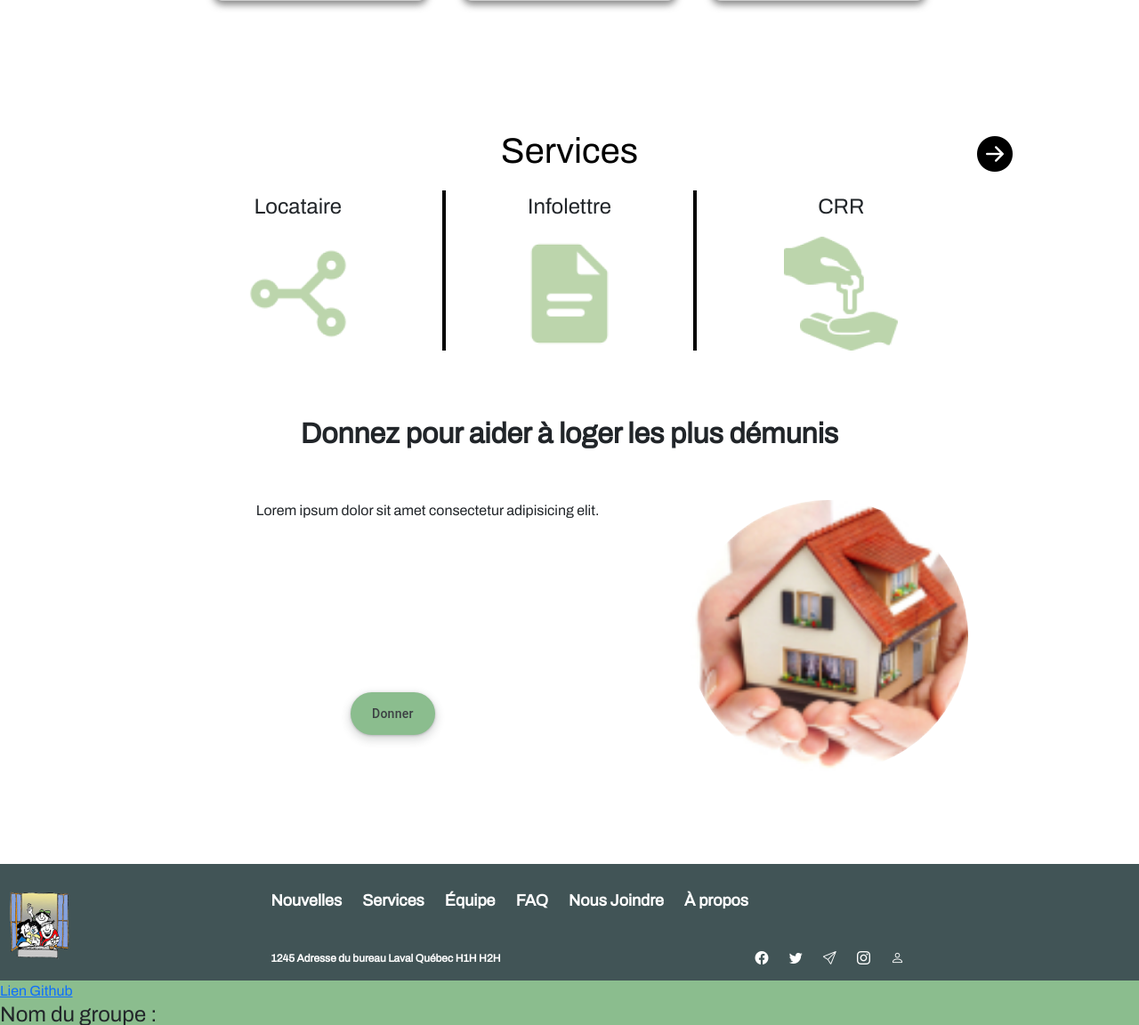
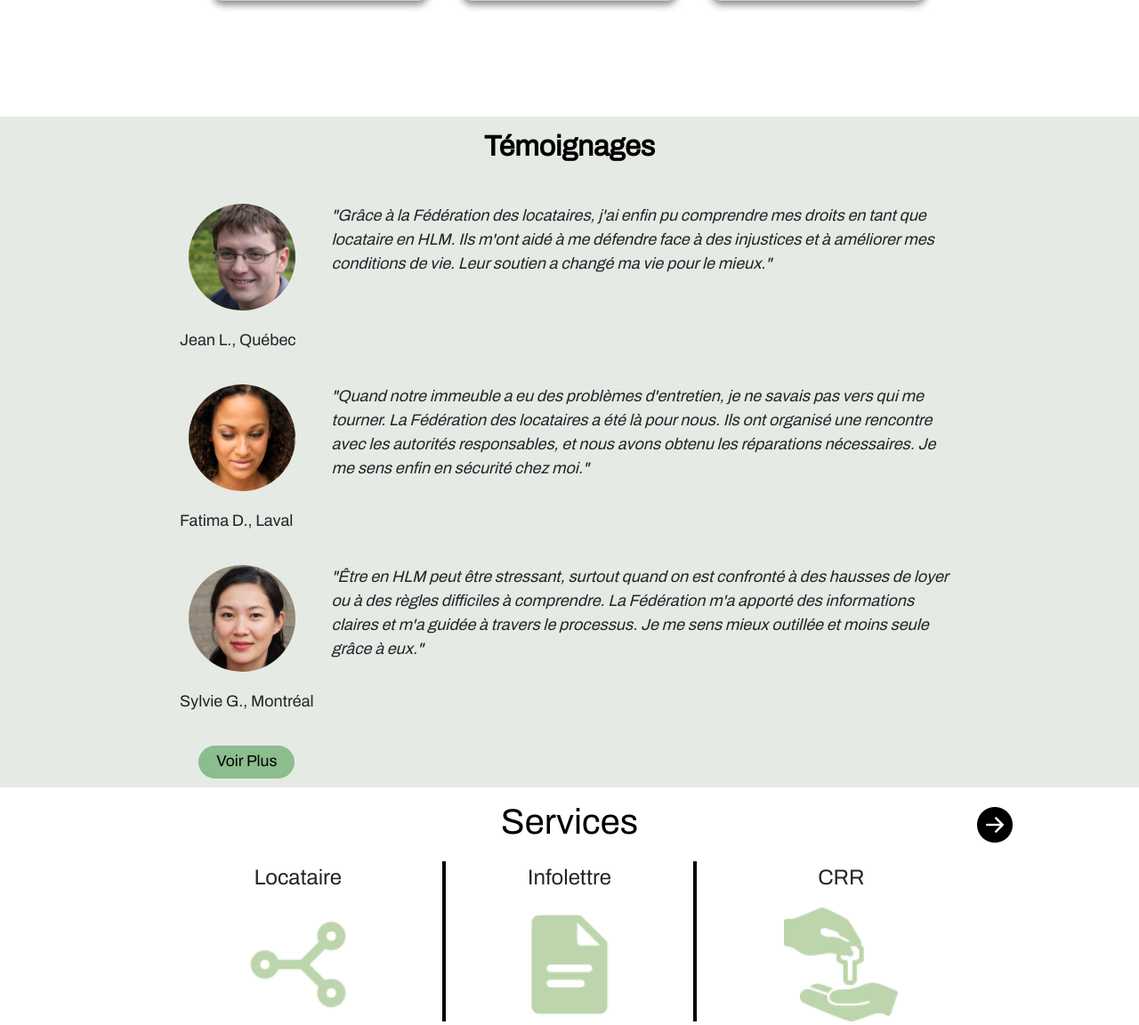
Before and after one commit to DjeAbdel0/federation-des-locataires--TroisMousquetaires, a PHP site: page / in a window 1280 px wide. Shown: the part 1469-2621 px from the top of the page at 89% size. Run offline with PHP 8.4, Linux system fonts and the light colour scheme; some libraries are stand-ins or nearby versions.

Commit message:
rajout de temoignages

```diff
--- a/index.html
+++ b/index.html
@@ -132,6 +132,26 @@
 <!-- FIN Section Actualités -->
 
 
+<!--Section Témoignages-->
+<div class="fond-temoins">
+  <section class="temoignages">
+    <h2 class="temoins-titre">Témoignages</h2>
+    <div class="temoins">
+      <img src="./assets/medias/equipe_01.jpg" class="temoins-img temoins-1">
+      <p class="nom nom-1">Jean L., Québec</p>
+      <p class="temoins-text text-1">"Grâce à la Fédération des locataires, j'ai enfin pu comprendre mes droits en tant que locataire en HLM. Ils m'ont aidé à me défendre face à des injustices et à améliorer mes conditions de vie. Leur soutien a changé ma vie pour le mieux."</p>
+      <img src="./assets/medias/equipe_02.jpg" class="temoins-img temoins-2">
+      <p class="nom nom-2">Fatima D., Laval</p>
+      <p class="temoins-text text-2">"Quand notre immeuble a eu des problèmes d'entretien, je ne savais pas vers qui me tourner. La Fédération des locataires a été là pour nous. Ils ont organisé une rencontre avec les autorités responsables, et nous avons obtenu les réparations nécessaires. Je me sens enfin en sécurité chez moi."</p>
+      <img src="./assets/medias/equipe_03.jpg" class="temoins-img temoins-3">
+      <p class="nom nom-3">Sylvie G., Montréal</p>
+      <p class="temoins-text text-3">"Être en HLM peut être stressant, surtout quand on est confronté à des hausses de loyer ou à des règles difficiles à comprendre. La Fédération m'a apporté des informations claires et m'a guidée à travers le processus. Je me sens mieux outillée et moins seule grâce à eux."</p>
+      <button class="plus_btn">Voir Plus</button>
+    </div>
+  </section>
+</div>
+<!--Fin Section Témoignages-->
+
   <!--Section Services-->
   <div class="fond">
     <section class="services">
--- a/style.css
+++ b/style.css
@@ -551,7 +551,8 @@ footer {
 }
 
 .temoins {
-  width: 100%;
+  margin: 0 auto;
+  width: 70%;
   padding: 10px;
   grid-column: span 3;
   gap: 20px;
@@ -619,6 +620,7 @@ footer {
 }
 
 .plus_btn {
+  margin: 0 auto;
   display: inline-block;
   padding: 5px 13px;
   background-color: #8BBD8E;
@@ -631,12 +633,6 @@ footer {
 
 .plus_btn:hover {
   background: #8bb08d;
-}
-
-.plus_btn-container {
-  display: flex;
-  justify-content: center;
-  margin-top: 20px;
 }
 
 /*
@@ -705,7 +701,6 @@ footer {
     border-right: #000 4px solid;
     border-left: #000 4px solid;
   }
-  /********* Largeur Tablette Temoignages: 765px */
   .temoins-text {
     font-size: 18px;
   }
@@ -759,7 +754,6 @@ footer {
     border-right: #000 6px solid;
     border-left: #000 6px solid;
   }
-  /********* Largeur Pc Temoignages: 1400px */
   .temoins-titre {
     font-size: 40px;
   }
--- a/style.scss
+++ b/style.scss
@@ -214,8 +214,7 @@ $servicesNumero: no1, no2, no3;
   }
 }
 
-////////// Témoignages\\\\\\\\
-/// width: 375px
+// Temoignages
 
 .fond-temoins {
   background-color: colors.$alabaster;
@@ -229,7 +228,8 @@ $servicesNumero: no1, no2, no3;
 }
 
 .temoins {
-  width: 100%;
+  margin: 0 auto;
+  width: 70%;
   padding: 10px;
   grid-column: span 3;
   gap: 20px;
@@ -302,6 +302,7 @@ $servicesNumero: no1, no2, no3;
 }
 
 .plus_btn {
+  margin: 0 auto;
   display: inline-block;
   padding: 5px 13px;
   background-color: colors.$lime;
@@ -315,13 +316,6 @@ $servicesNumero: no1, no2, no3;
 .plus_btn:hover {
   background: color.adjust(colors.$lime, $blackness: 5%);
 }
-
-.plus_btn-container {
-  display: flex;
-  justify-content: center;
-  margin-top: 20px;
-}
-
 /*
 --------------------------------------------------------------------------------------------------------Version Tablette min 765px large--------------------------------------------------------------------------------------------------------------------------------------
 */
@@ -363,7 +357,7 @@ $servicesNumero: no1, no2, no3;
     padding: 10px;
   }
 
-  // Services 765px
+  // Services
   .services {
     padding-top: 15px;
   }
@@ -390,7 +384,7 @@ $servicesNumero: no1, no2, no3;
     border-left: #000 4px solid;
   }
 
-  /********* Largeur Tablette Temoignages: 765px */
+  // Temoignages
   .temoins-text {
     font-size: 18px;
   }
@@ -448,7 +442,7 @@ $servicesNumero: no1, no2, no3;
     margin-left: 220px;
   }
 
-  // Services 1400px
+  // Services
 
   .service-titre {
     font-size: 55px;
@@ -458,7 +452,7 @@ $servicesNumero: no1, no2, no3;
     border-left: #000 6px solid;
   }
 
-  /********* Largeur Pc Temoignages: 1400px */
+  // Temoignages
   .temoins-titre {
     font-size: 40px;
   }
```
Also changed, not shown: 1 other file.
